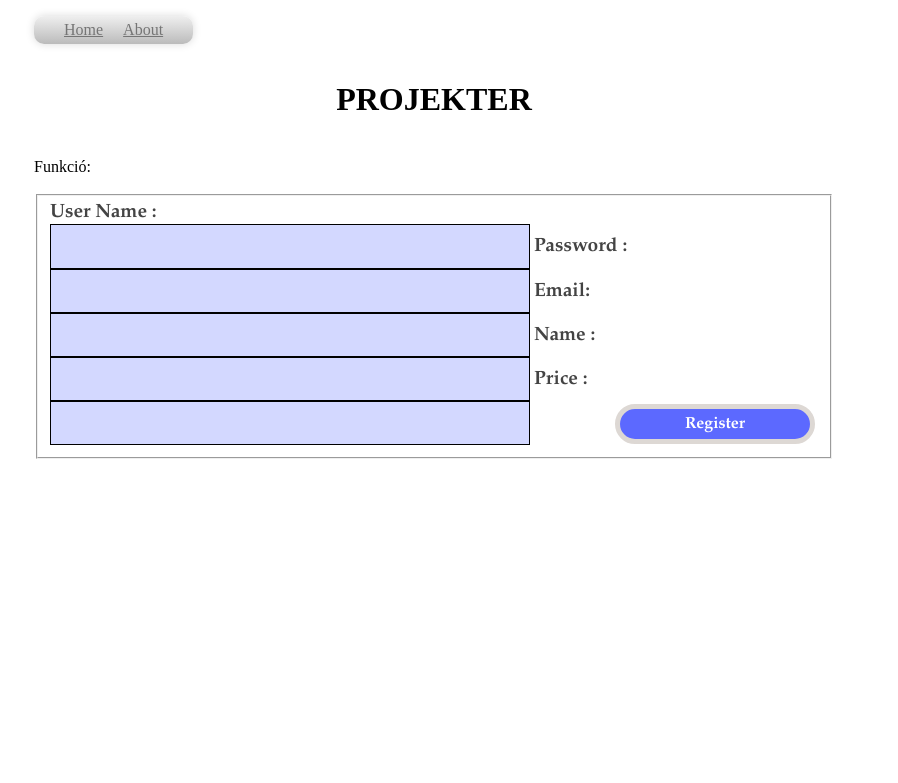
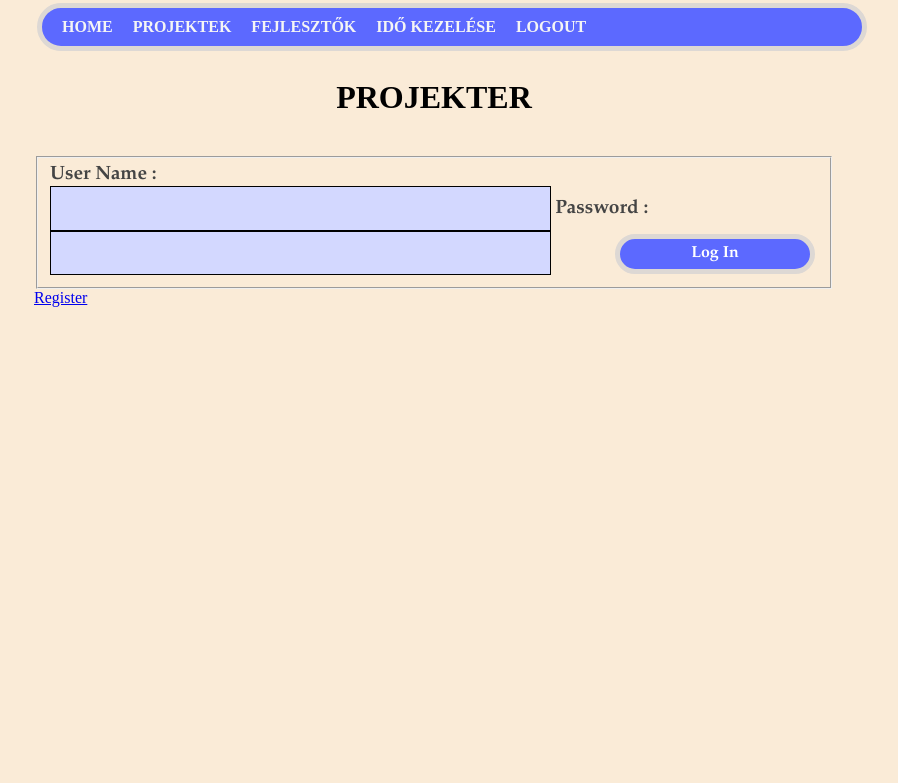
Before and after one commit to projekter2019/team, a PHP site: page /Projekter/index.php?register=true in a window 1280 px wide. Shown: the top 783 px of the page, without its empty margins (206-1104 px from the left). Run offline with PHP 8.4, Linux system fonts and the light colour scheme.

Commit message:
Menü beépítése

```diff
--- a/Dizajn/menu.css
+++ b/Dizajn/menu.css
@@ -8,15 +8,29 @@
 }
 
 .nav ul {
-	padding: 0 20px;
+	width: 100%;
+	/*padding: 0 20px;*/
+	padding: 5px 10px;
 	border-radius: 10px;
 	list-style: none;
 	position: relative;
 	display: inline-block;
-	background: linear-gradient(top, #efefef 0%, #bbbbbb 100%);
+/*	background: linear-gradient(top, #efefef 0%, #bbbbbb 100%);
 	background: -moz-linear-gradient(top, #efefef 0%, #bbbbbb 100%);
 	background: -webkit-linear-gradient(top, #efefef 0%, #bbbbbb 100%);
-	box-shadow: 0px 0px 9px rgba(0,0,0,0.15);
+	box-shadow: 0px 0px 9px rgba(0,0,0,0.15);*/
+
+    /*height: 40px;*/
+    background-color: #5c69ff;
+    border: 5px solid;
+    border-bottom-left-radius: 35px;
+    border-bottom-right-radius: 35px;
+    border-top-left-radius: 35px;
+    border-top-right-radius: 35px;
+    border-color: rgb(221,216,212);
+    font-weight: bold;
+    margin: 3px;
+
 }
 
 .nav ul li {
@@ -26,7 +40,9 @@
 .nav ul li a {
 	padding: 5px 10px 5px 10px;
 	display: block;
-	color: #757575;
+	/*color: #757575;*/
+	color: whitesmoke;
+	text-decoration:none;
 }
 
 .nav ul li:hover {
--- a/Dizajn/projekterCSS.css
+++ b/Dizajn/projekterCSS.css
@@ -5,6 +5,7 @@ table {
 body {
     width: 800px;
     margin:0 auto;
+    background-color: antiquewhite;
 }
 
 input[type="Submit"] {
--- a/inc/menu.php
+++ b/inc/menu.php
@@ -1,7 +1,10 @@
 		<div class="nav">
 			<ul id="menu">
-				<li><a href="#">Home</a></li>
-				<li><a href="#">About</a>
+				<li><a href="index.php">HOME</a></li>
+				<li><a href="index.php?modul=projects&funkcio=lista">PROJEKTEK</a>
+				<li><a href="index.php?modul=developers&funkcio=lista">FEJLESZTŐK</a>
+				<li><a href="index.php?modul=time&funkcio=lista">IDŐ KEZELÉSE</a>
+				<li><a href="index.php?modul=other&funkcio=logout">LOGOUT</a>
 <!--					<ul id="almenu">
 						<li><a href="#">Contact Us</a></li>
 						<li><a href="#">Email Us</a></li>
--- a/index.php
+++ b/index.php
@@ -1,4 +1,36 @@
-<html>
+<?php header ('Content-Type: text/html; charset=UTF-8');
+	session_start();
+	error_reporting(E_ALL);
+	$modul = ( filter_has_var(INPUT_GET, 'modul') ) ? filter_input( INPUT_GET , 'modul' ) : '';
+	$funkcio = ( filter_has_var(INPUT_GET, 'funkcio') ) ? filter_input( INPUT_GET , 'funkcio' ) : '';
+	$login_message = "";
+	if (isset($_SESSION['username']) && $funkcio == 'logout') {
+		session_destroy();
+		unset($_SESSION['username']);
+		$modul = "";
+		$funkcio = "";
+	} elseif ( isset($_POST['username'])){
+		//Gather all the usefull functions
+		include_once("security/encrypt.php");
+		include_once("security/decrypt.php");
+		include_once("inc/database_controller.php");
+		include_once("security/authenticate.php");
+
+		$encrypted_credentials = encrypt($_POST['username'].$_POST['password']);
+		$user_data = authenticate($_POST['username'], $encrypted_credentials);
+		if($user_data !== FALSE){
+			if(stripos($user_data['ZAROLT'],"I") === FALSE){
+				$_SESSION['username'] = $user_data['username'];
+			}else{
+				$login_message = "This account has been locked";
+			}
+		}else{
+			$login_message = "username or password is incorrect";
+		}
+	}
+?>
+<!DOCTYPE html>
+<html dir="ltr" lang="hu">
 <title>PROJEKTER</title>
 <head>
 	<meta charset="UTF-8">
@@ -10,91 +42,43 @@
 <h1 align=center>PROJEKTER</h1>
 <br>
 <?php
-error_reporting(E_ALL);
-$menu = ( filter_has_var(INPUT_POST, 'menu') ) ? filter_input( INPUT_POST , 'menu' ) : '';
-echo "Funkció: " . $menu . "\n<br />";
-if (isset($_SESSION['username']) && $menu == 'kilep') {
-	session_destroy();
-	unset($_SESSION['username']);
-} else {
-	echo ( isset($_SESSION['username']) ) ? "User: " . $_SESSION['username'] . "\n<br />" : '';
-}
-
-?>
-<br>
-<?php
-//Gather all the usefull functions
-include_once("security/encrypt.php");
-include_once("security/decrypt.php");
-include_once("inc/database_controller.php");
-include_once("security/authenticate.php");
-
-function navigate(){
-	if(isset($_GET['useredit'])){
-		include_once("Fejlesztok/developers_edit_frontend.html");
-	}elseif(isset($_GET['passchange'])){
-		include_once("Fejlesztok/developers_passwordchange_frontend.html");
-	}elseif(isset($_GET['userdelete'])){
-		include_once("Fejlesztok/developers_delete.php");
-	}elseif(isset($_GET['myprofile'])){
-		include_once("Fejlesztok/developers_controller.php");
-	}elseif(isset($_GET['projects'])){
-		include_once("Projektek/ProjektOlvas.php");
-	}elseif(isset($_GET['developers'])){
-		include_once("Fejlesztok/developers_display.php");
-	}else{
-		print file_get_contents("src/navigateform.html");
-	}
-}
+//echo "Funkció: ". $modul . " / " . $funkcio . "\n<br />";
 
 //Check if the user has an open session
-if(!isset($_SESSION['username'])){
-	if(isset($_POST['register'])){
-		//Check if the registration can be completed
-		include_once("security/pre_register_check.php");
-		if(RegistrationPossible()){
-			//Insert the new user into the DB
-			include_once("security/register.php");
-			if(registerFromPOST()){
-				print file_get_contents("src/loginform.html");
-			}else{
-				print file_get_contents("src/registerform.html");
-			}
-		}else{
-			//Registration is incorrect because of incorrect input
-			print "<br> Incorrect information given!<br>";
-			print file_get_contents("src/registerform.html");
+if( isset($_SESSION['username']) ) {
+	if ($modul == "projects") {
+		if ($funkcio == 'lista'){
+			include_once("Projektek/ProjektOlvas.php");
+		} elseif ($funkcio == 'lista'){
+			include_once("Projektek/ProjektOlvas.php");
+		} else {
+			include_once("Projektek/ProjektOlvas.php");
 		}
-	}elseif(isset($_POST['username'])){//Check if the user has not logged in yet
-		//Create encrypted information from the user input
-		$encrypted_credentials = encrypt($_POST['username'].$_POST['password']);
+	} elseif ($modul == "developers") {
+		if ($funkcio == "useredit") {
+			include_once("Fejlesztok/developers_edit_frontend.html");
+		} elseif ($funkcio == 'passchange') {
+			include_once("Fejlesztok/developers_passwordchange_frontend.html");
+		} elseif ($funkcio == 'userdelete') {
+			include_once("Fejlesztok/developers_delete.php");
+		} elseif ($funkcio == 'myprofile') {
+			include_once("Fejlesztok/developers_controller.php");
+		} else {
+			include_once("Fejlesztok/developers_display.php");
+		}
+		include_once("src/navigateform.html");
+	} elseif ($modul == "time") {
+		include_once("Projektek/ProjektOlvas.php");
 
-		//Authenticate with the MySQL database
-		$user_data = authenticate($_POST['username'],$encrypted_credentials);
-
-		//Check if authentication was correct
-		if($user_data !== FALSE){
-			if(stripos($user_data['ZAROLT'],"I") === FALSE){
-				$_SESSION['username'] = $user_data['username'];
-				navigate();
-			}else{
-				print "This account has been locked";
-			}
-		}else{
-			print "username or password is incorrect";
-		}
-	}elseif(isset($_GET['register'])){
-		//display the registration form
-		print file_get_contents("src/registerform.html");
-	}else{
-		//display the login form
-		print file_get_contents("src/loginform.html");
+	} else {
+		//echo "SESSION:" . ( isset($_SESSION['username']) ) ? "User: " . $_SESSION['username'] . "\n<br />" : '';
+		//echo "Projektek/ProjektOlvas.php:" . "\n<br />";
+		include_once("Projektek/ProjektOlvas.php");
 	}
-}else{
-//	echo "START:" . __FILE__ . "<br />\n";
-//	echo "DIR:" . __DIR__ . "<br />\n";
-	navigate();
+} else {
+	include_once("src/loginform.html");
+	print "<p>" . $login_message . "</p><br />";
 }
 ?>
 </body>
-<html>
+</html>
--- a/security/authenticate.php
+++ b/security/authenticate.php
@@ -1,5 +1,5 @@
 <?php
-	session_start();
+	//session_start();
 	#Authenticate by checking for the given encrypted_credentials in the MySQL database
 	function authenticate($username, $encrypted_credentials){
 		//Open connection to MySQL database
```
Also changed, not shown: nbproject/project.xml (added, +9 -0 lines), images/active.png (deleted), images/highlight-bg.png (deleted), images/hover.png (deleted), images/menu-bg.png (deleted), 3 other files.
